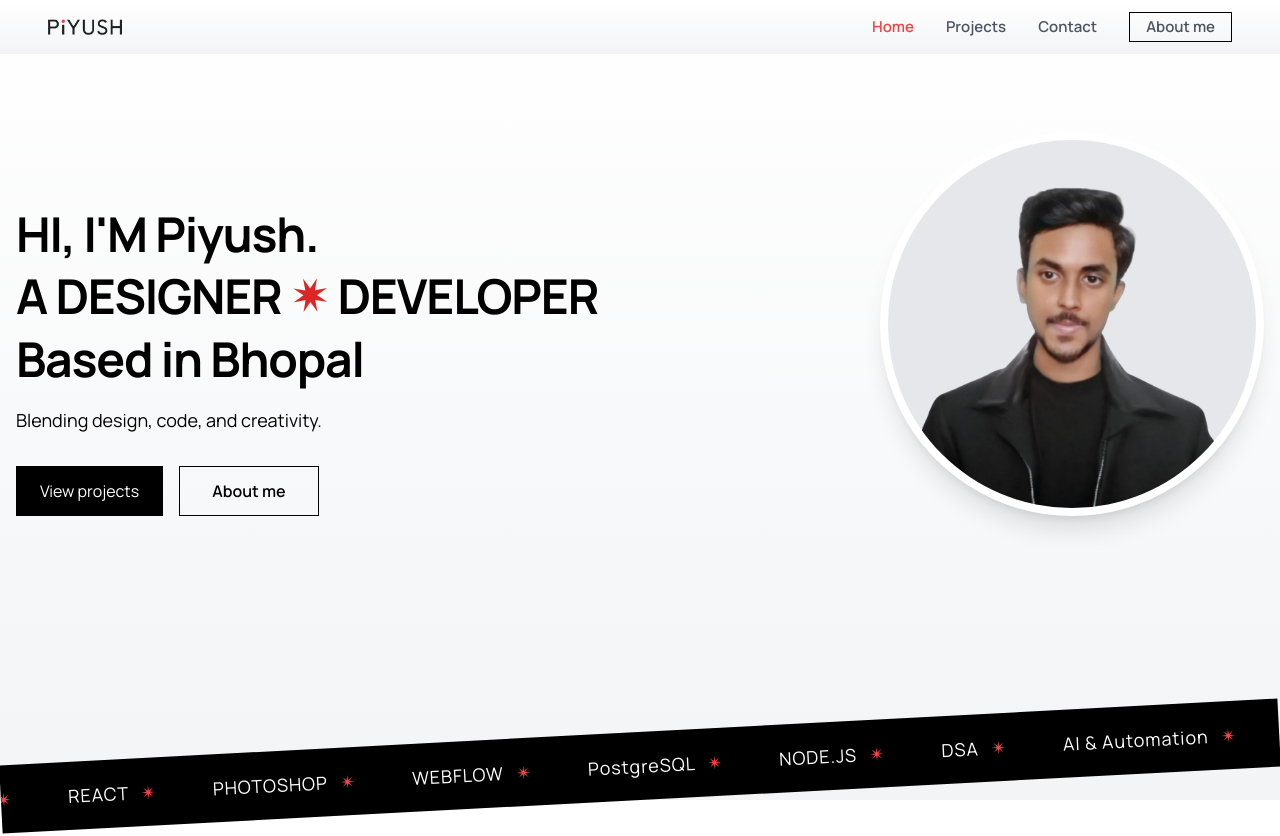
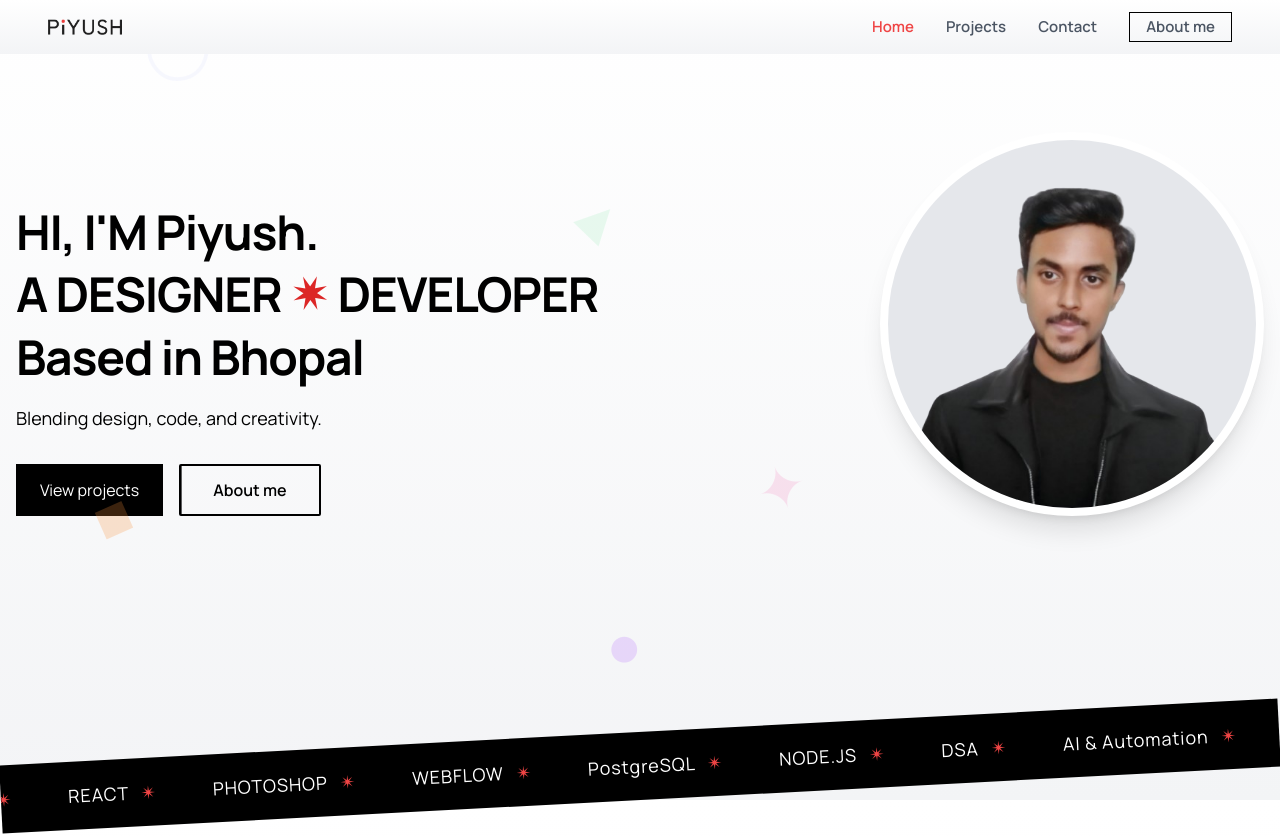
Before and after one commit to Piyushverma-tech/My_Portfolio, a React (Vite) app: page / in a window 1280 px wide. Shown: the top 836 px of the page. Built offline with nearby package versions, Linux system fonts and the light colour scheme.

Commit message:
some intractive elements

```diff
--- /dev/null
+++ b/src/components/FloatingShapes.jsx
@@ -0,0 +1,52 @@
+import { motion } from 'framer-motion';
+
+const FloatingShapes = () => {
+  const floatingShapes = [
+    { id: 1, shape: '◆', size: 'text-6xl', color: 'text-blue-400', delay: 0 },
+    { id: 2, shape: '●', size: 'text-6xl', color: 'text-purple-400', delay: 2 },
+    { id: 3, shape: '▲', size: 'text-6xl', color: 'text-green-400', delay: 4 },
+    { id: 4, shape: '■', size: 'text-6xl', color: 'text-orange-400', delay: 1 },
+    { id: 5, shape: '✦', size: 'text-6xl', color: 'text-pink-400', delay: 3 },
+    { id: 6, shape: '◯', size: 'text-6xl', color: 'text-indigo-400', delay: 5 },
+  ];
+  return (
+    <div>
+      {/* Floating Background Shapes */}
+      {floatingShapes.map((shape) => (
+        <motion.div
+          key={shape.id}
+          className={`absolute ${shape.size} ${shape.color} opacity-50 select-none pointer-events-none`}
+          initial={{
+            x: Math.random() * window.innerWidth,
+            y: Math.random() * window.innerHeight,
+            opacity: 0,
+          }}
+          animate={{
+            x: [
+              Math.random() * window.innerWidth,
+              Math.random() * window.innerWidth,
+              Math.random() * window.innerWidth,
+            ],
+            y: [
+              Math.random() * window.innerHeight,
+              Math.random() * window.innerHeight,
+              Math.random() * window.innerHeight,
+            ],
+            opacity: [0, 0.3, 0.1, 0.3],
+            rotate: [0, 180, 360],
+          }}
+          transition={{
+            duration: 10 + shape.delay * 2,
+            repeat: Infinity,
+            ease: 'linear',
+            delay: shape.delay,
+          }}
+        >
+          {shape.shape}
+        </motion.div>
+      ))}
+    </div>
+  );
+};
+
+export default FloatingShapes;
--- a/src/sections/Contact.jsx
+++ b/src/sections/Contact.jsx
@@ -1,6 +1,7 @@
 import { motion } from 'framer-motion';
 import { Send, Check } from 'lucide-react';
 import { useState } from 'react';
+import FloatingShapes from '../components/FloatingShapes';
 
 const ContactForm = () => {
   const [formData, setFormData] = useState({
@@ -99,6 +100,9 @@ const ContactForm = () => {
       id="contact"
       className="py-24 min-h-screen bg-gradient-to-b from-white to-gray-100"
     >
+      <div className="hidden lg:block">
+        <FloatingShapes />
+      </div>
       <div className="container mx-auto px-4 max-w-4xl">
         {/* Section Header */}
         <motion.div
--- a/src/sections/Homepage.jsx
+++ b/src/sections/Homepage.jsx
@@ -1,6 +1,7 @@
 import { useEffect, useState, useRef } from 'react';
 import { motion, AnimatePresence } from 'framer-motion';
 import { Link } from 'react-router-dom';
+import FloatingShapes from '../components/FloatingShapes';
 
 const HomePage = () => {
   const [showEntryStar, setShowEntryStar] = useState(true);
@@ -61,6 +62,10 @@ const HomePage = () => {
 
   return (
     <div className="bg-gradient-to-b from-white to-gray-100 w-full min-h-screen relative ">
+      {/* Floating Background Shapes */}
+      <div className="hidden lg:block">
+        <FloatingShapes />
+      </div>
       {/* Entry Star Animation */}
       <AnimatePresence>
         {showEntryStar && (
@@ -152,11 +157,15 @@ const HomePage = () => {
 
               <Link to={'/about'}>
                 <motion.button
-                  whileHover={{ scale: 1.05 }}
+                  whileHover={{
+                    scale: 1.05,
+                    backgroundColor: 'rgba(0,0,0,0.05)',
+                  }}
                   whileTap={{ scale: 0.95 }}
-                  className="border border-black max-sm:text-sm  px-4 py-2  md:px-8 md:py-3 hover:bg-black hover:text-white font-semibold hover:font-normal transition duration-300 whitespace-nowrap"
+                  className="border-2 border-black px-8 py-3 font-semibold hover:bg-black hover:text-white transition-all duration-300 relative overflow-hidden group rounded-sm"
                 >
-                  About me
+                  <motion.div className="absolute inset-0 bg-black transform -translate-x-full group-hover:translate-x-0 transition-transform duration-300" />
+                  <span className="relative z-10">About me</span>
                 </motion.button>
               </Link>
             </div>
--- a/src/sections/Projects.jsx
+++ b/src/sections/Projects.jsx
@@ -2,6 +2,7 @@ import { useState } from 'react';
 import { motion, AnimatePresence } from 'framer-motion';
 import { ExternalLink, Github, Camera, Youtube } from 'lucide-react';
 import { Link } from 'react-router-dom';
+import FloatingShapes from '../components/FloatingShapes';
 
 const Projects = () => {
   const [activeCategory, setActiveCategory] = useState('development');
@@ -738,6 +739,9 @@ const Projects = () => {
       id="projects"
       className="md:py-28 py-16 bg-gradient-to-b from-white to-gray-100"
     >
+      <div className="hidden lg:block">
+        <FloatingShapes />
+      </div>
       <div className="container mx-auto px-4 max-w-7xl">
         <motion.div
           initial={{ opacity: 0, y: 50 }}
```
